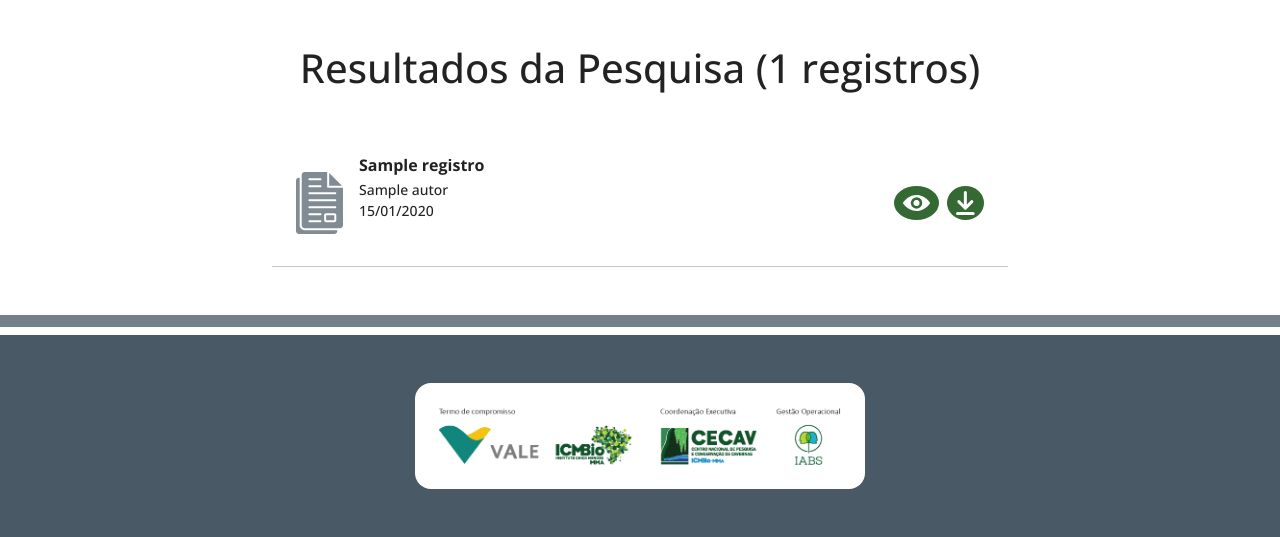
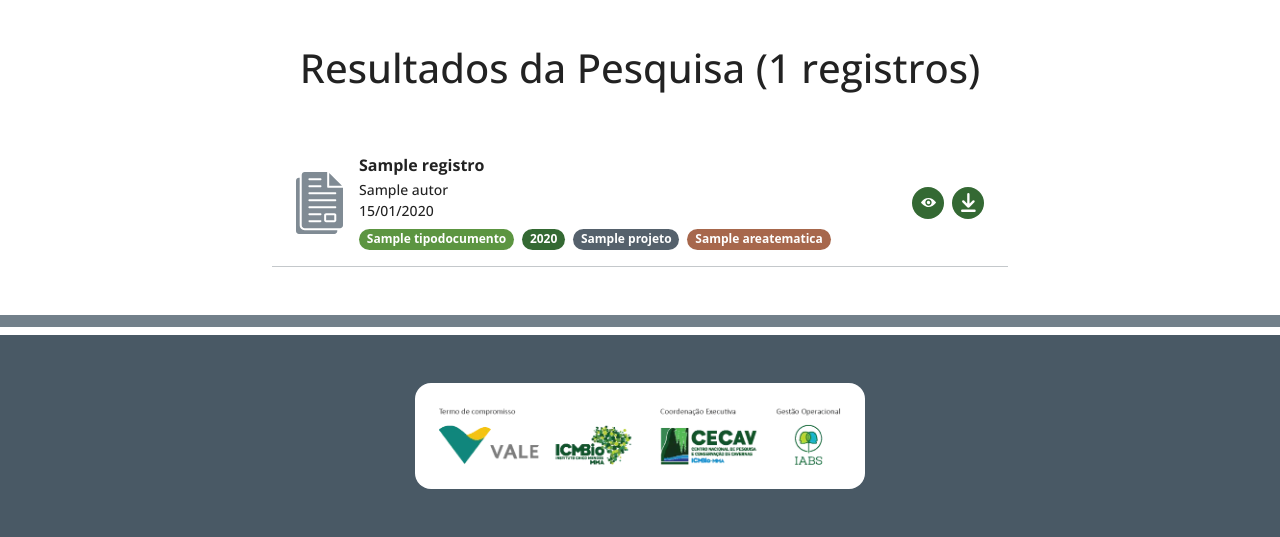
Before and after one commit to iabstecnologia/repositoriotcce, a Django app: page /repositorio/ in a window 1280 px wide. Shown: the part 644-1181 px from the top of the page. Run offline with Django 5.2, Linux system fonts and the light colour scheme; tables that the repository leaves empty hold one stand-in row (values such as "Sample post"); some web fonts are replaced.

Commit message:
Ajusta estilo de badges

```diff
--- a/www/templates/website/repo_busca.html
+++ b/www/templates/website/repo_busca.html
@@ -26,6 +26,71 @@
 }
 .hero-section {
     height: 80vh;
+}
+
+/* Estilos de Botões de Ação no Card */
+.share-btn, .view-btn, .download-btn {
+    position: relative;
+    z-index: 3;
+    width: 2rem;
+    height: 2rem;
+    padding: 0;
+    transition: filter 0.2s ease-in-out;
+}
+
+.view-btn:hover,
+.share-btn:hover,
+.download-btn:hover {
+    background-color: #2a5229;
+}
+
+.view-icon, .share-icon, .download-icon {
+    width: 50%;
+    height: auto;
+}
+
+/* Estilos de Tag (Badges) */
+.badge {
+    cursor: pointer;
+}
+
+.text-bg-ciencia {
+    background-color: #A7674C;
+    color: #ffffff;
+}
+
+.text-bg-ciencia:hover {
+    background-color: #8c553d;
+}
+
+.text-bg-projeto {
+    background-color: #55616C;
+    color: #ffffff;
+}
+
+.text-bg-projeto:hover {
+    background-color: #434e57;
+    color: #ffffff;
+}
+
+.text-bg-ano {
+    background-color: #346933;
+    color: #ffffff;
+}
+
+.text-bg-ano:hover {
+    background-color: #254d24;
+    color: #ffffff;
+}
+
+.text-bg-publicacao {
+    background-color: #5C9541;
+    color: #ffffff;
+}
+
+.text-bg-publicacao:hover {
+    background-color: #4b7835;
+    color: #ffffff;
 }
 </style>
 {% endblock extra_css %}
```
